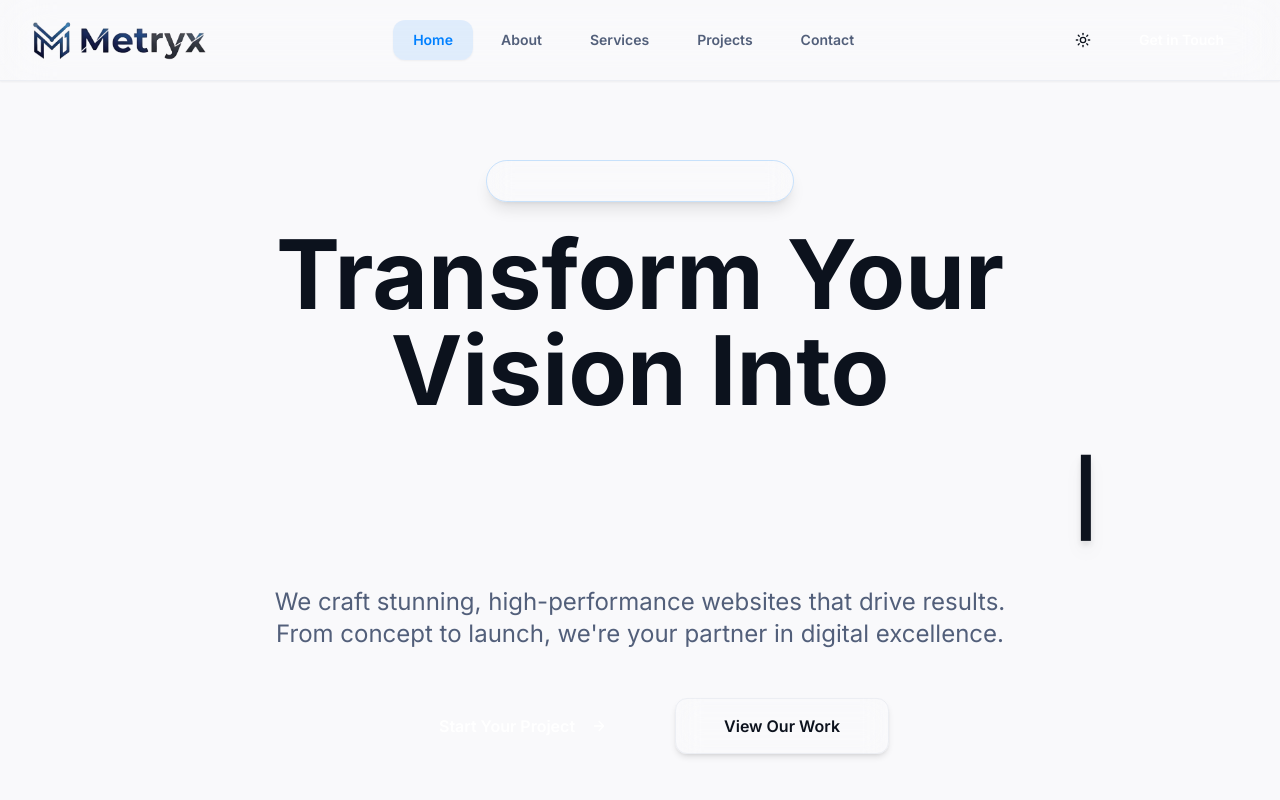
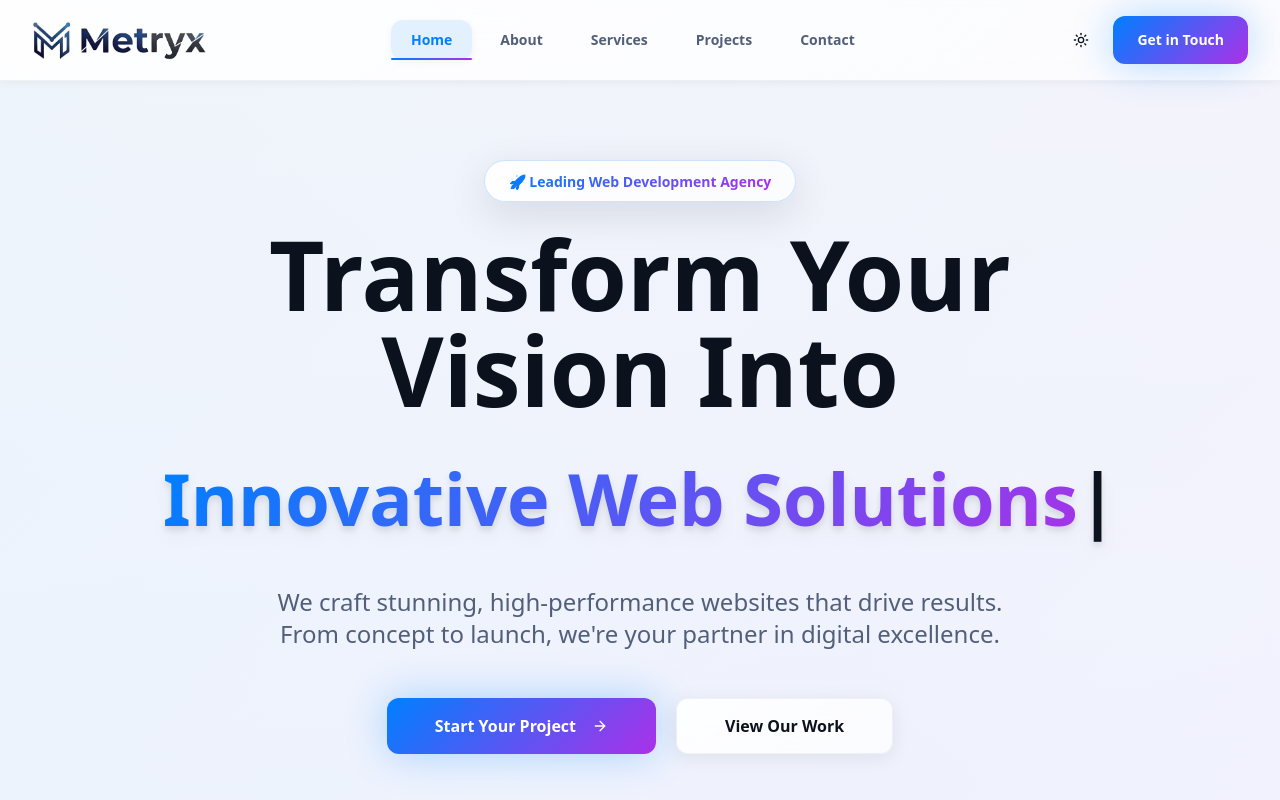
Before and after one commit to Prince-Hans-890/metryx-contact-vault, a React (Vite) app: page / in a window 1280 px wide. Shown: the top 800 px of the page. Built offline with nearby package versions, Linux system fonts and the light colour scheme; the HTML template or start-up script is replaced by a standard one.

Commit message:
Revert "Add files via upload"

```diff
--- a/index.html
+++ b/index.html
@@ -1,26 +1,19 @@
 <!doctype html>
 <html lang="en">
-
   <head>
     <meta charset="UTF-8" />
 
-  <link rel="preconnect" href="https://fonts.googleapis.com">
-  <link rel="preconnect" href="https://fonts.gstatic.com" crossorigin>
-  <link href="https://fonts.googleapis.com/css2?family=Inter:wght@300;400;500;600;700&display=swap" rel="stylesheet">
     <link rel="icon" type="image/png" href="/tab.png" />
 
     <meta name="viewport" content="width=device-width, initial-scale=1.0" />
     <title>Metryx — Practical Web Solutions for Businesses</title>
-  <meta name="description"
-    content="Metryx Technologies delivers cutting-edge web development services. Specializing in e-commerce, real estate, and restaurant websites with modern design and functionality." />
+    <meta name="description" content="Metryx Technologies delivers cutting-edge web development services. Specializing in e-commerce, real estate, and restaurant websites with modern design and functionality." />
     <meta name="author" content="Metryx Technologies" />
-  <meta name="keywords"
-    content="web development, e-commerce solutions, real estate websites, restaurant websites, modern web design, responsive websites" />
+    <meta name="keywords" content="web development, e-commerce solutions, real estate websites, restaurant websites, modern web design, responsive websites" />
     <link rel="canonical" href="https://metryxtech.com" />
 
     <meta property="og:title" content="Metryx Technologies - Innovative Web Solutions" />
-  <meta property="og:description"
-    content="Cutting-edge web development services for modern businesses. Transform your digital presence with Metryx Technologies." />
+    <meta property="og:description" content="Cutting-edge web development services for modern businesses. Transform your digital presence with Metryx Technologies." />
     <meta property="og:type" content="website" />
     <meta property="og:image" content="/og-image.png" />
     <meta name="twitter:image" content="/og-image.png" />
@@ -28,8 +21,7 @@
     <meta name="twitter:card" content="summary_large_image" />
     <meta name="twitter:site" content="@MetryxTech" />
     <meta name="twitter:title" content="Metryx Technologies - Innovative Web Solutions" />
-  <meta name="twitter:description"
-    content="Transform your digital presence with cutting-edge web development services." />
+    <meta name="twitter:description" content="Transform your digital presence with cutting-edge web development services." />
 
   </head>
 
@@ -37,5 +29,4 @@
     <div id="root"></div>
     <script type="module" src="/src/main.tsx"></script>
   </body>
-
 </html>
--- a/package.json
+++ b/package.json
@@ -47,7 +47,6 @@
     "date-fns": "^3.6.0",
     "embla-carousel-autoplay": "^8.6.0",
     "embla-carousel-react": "^8.6.0",
-    "framer-motion": "^12.38.0",
     "input-otp": "^1.4.2",
     "lucide-react": "^0.462.0",
     "next-themes": "^0.3.0",
@@ -59,7 +58,7 @@
     "react-router-dom": "^6.30.1",
     "recharts": "^2.15.4",
     "sonner": "^1.7.4",
-    "tailwind-merge": "^2.6.1",
+    "tailwind-merge": "^2.6.0",
     "tailwindcss-animate": "^1.0.7",
     "vaul": "^0.9.9",
     "zod": "^3.25.76"
--- a/tailwind.config.ts
+++ b/tailwind.config.ts
@@ -13,9 +13,6 @@ export default {
       },
     },
     extend: {
-      fontFamily: {
-        sans: ["Inter", "sans-serif"],
-      },
       colors: {
         border: "hsl(var(--border))",
         input: "hsl(var(--input))",
@@ -25,6 +22,8 @@ export default {
         primary: {
           DEFAULT: "hsl(var(--primary))",
           foreground: "hsl(var(--primary-foreground))",
+          glow: "hsl(var(--primary-glow))",
+          dark: "hsl(var(--primary-dark))",
         },
         secondary: {
           DEFAULT: "hsl(var(--secondary))",
@@ -51,50 +50,103 @@ export default {
           foreground: "hsl(var(--card-foreground))",
         },
       },
+      backgroundImage: {
+        'gradient-primary': 'var(--gradient-primary)',
+        'gradient-hero': 'var(--gradient-hero)',
+        'gradient-overlay': 'var(--gradient-overlay)',
+        'gradient-glass': 'var(--gradient-glass)',
+        'gradient-card': 'var(--gradient-card)',
+      },
+      boxShadow: {
+        'sm': 'var(--shadow-sm)',
+        'md': 'var(--shadow-md)',
+        'lg': 'var(--shadow-lg)',
+        'xl': 'var(--shadow-xl)',
+        'glow': 'var(--shadow-glow)',
+        'glow-accent': 'var(--shadow-glow-accent)',
+      },
+      backdropBlur: {
+        'xs': '2px',
+      },
+      transitionTimingFunction: {
+        'smooth': 'var(--transition-smooth)',
+        'bounce': 'var(--transition-bounce)',
+      },
       borderRadius: {
         lg: "var(--radius)",
         md: "calc(var(--radius) - 2px)",
         sm: "calc(var(--radius) - 4px)",
       },
       keyframes: {
-        "float": {
-          "0%, 100%": { transform: "translateY(0)" },
-          "50%": { transform: "translateY(-10px)" },
+        "accordion-down": {
+          from: {
+            height: "0",
+          },
+          to: {
+            height: "var(--radix-accordion-content-height)",
+          },
         },
-        "gradient-x": {
+        "accordion-up": {
+          from: {
+            height: "var(--radix-accordion-content-height)",
+          },
+          to: {
+            height: "0",
+          },
+        },
+        "fade-in": {
+          "0%": {
+            opacity: "0",
+          },
+          "100%": {
+            opacity: "1",
+          },
+        },
+        "fade-in-up": {
+          "0%": {
+            opacity: "0",
+            transform: "translateY(30px)",
+          },
+          "100%": {
+            opacity: "1",
+            transform: "translateY(0)",
+          },
+        },
+        "slide-in-right": {
+          "0%": {
+            transform: "translateX(100%)",
+            opacity: "0",
+          },
+          "100%": {
+            transform: "translateX(0)",
+            opacity: "1",
+          },
+        },
+        "pulse-glow": {
           "0%, 100%": {
-            "background-size": "200% 200%",
-            "background-position": "left center"
+            boxShadow: "0 0 20px hsl(var(--primary) / 0.3)",
           },
           "50%": {
-            "background-size": "200% 200%",
-            "background-position": "right center"
+            boxShadow: "0 0 40px hsl(var(--primary) / 0.6)",
           },
         },
-        "spotlight": {
-          "0%": { opacity: "0", transform: "translate(-50%, -50%) scale(0.5)" },
-          "100%": { opacity: "1", transform: "translate(-50%, -50%) scale(1)" }
-        },
-        "aurora": {
-          from: { backgroundPosition: "50% 50%, 50% 50%" },
-          to: { backgroundPosition: "350% 50%, 350% 50%" }
-        },
-        "accordion-down": {
-          from: { height: "0" },
-          to: { height: "var(--radix-accordion-content-height)" },
-        },
-        "accordion-up": {
-          from: { height: "var(--radix-accordion-content-height)" },
-          to: { height: "0" },
+        "typing": {
+          "0%, 90%, 100%": {
+            width: "0",
+          },
+          "30%, 60%": {
+            width: "100%",
+          },
         },
       },
       animation: {
-        "float": "float 6s ease-in-out infinite",
-        "gradient-x": "gradient-x 15s ease infinite",
-        "spotlight": "spotlight 2s ease .75s 1 forwards",
-        "aurora": "aurora 60s linear infinite",
         "accordion-down": "accordion-down 0.2s ease-out",
         "accordion-up": "accordion-up 0.2s ease-out",
+        "fade-in": "fade-in 0.6s ease-out",
+        "fade-in-up": "fade-in-up 0.6s ease-out",
+        "slide-in-right": "slide-in-right 0.5s ease-out",
+        "pulse-glow": "pulse-glow 2s ease-in-out infinite",
+        "typing": "typing 3.5s steps(40) infinite",
       },
     },
   },
```
Also changed, not shown: 2 other files (tests, documents, lock files or other folders). Lines whose indentation alone changed are shown as unchanged.
